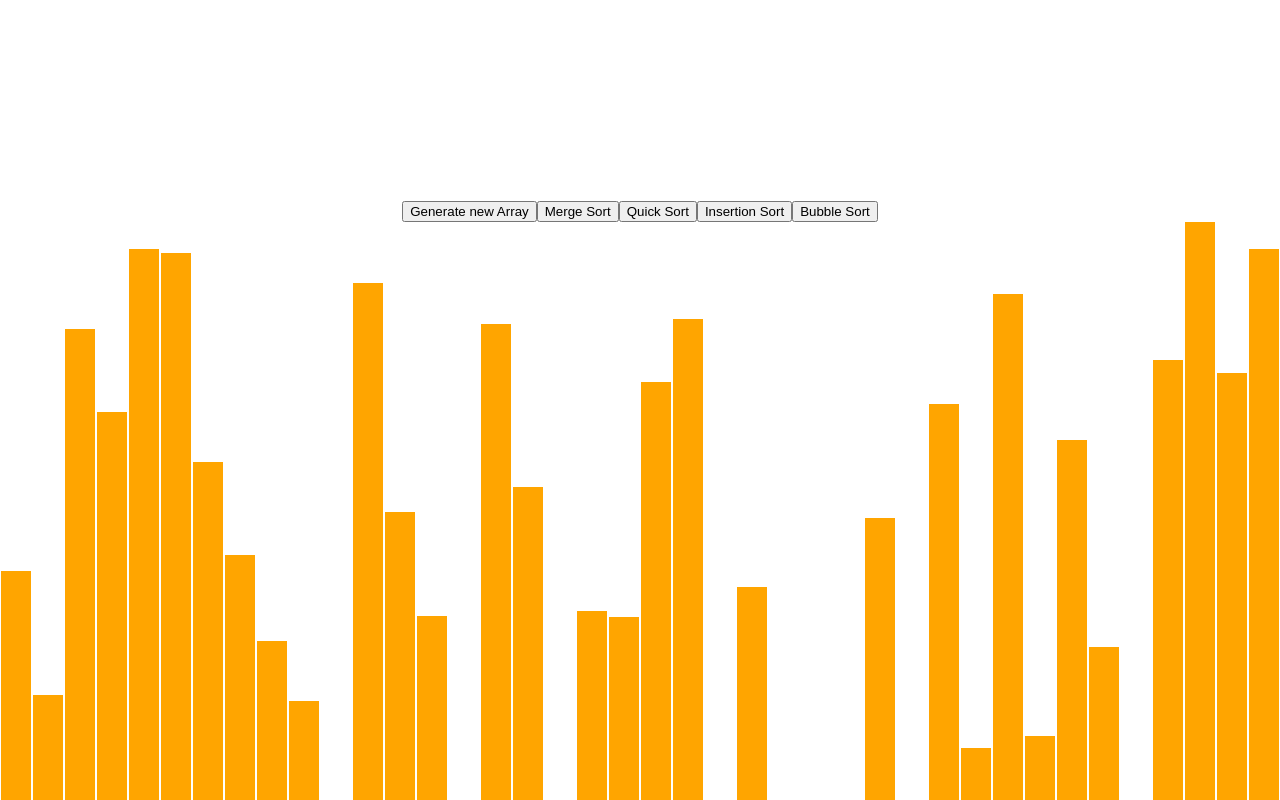
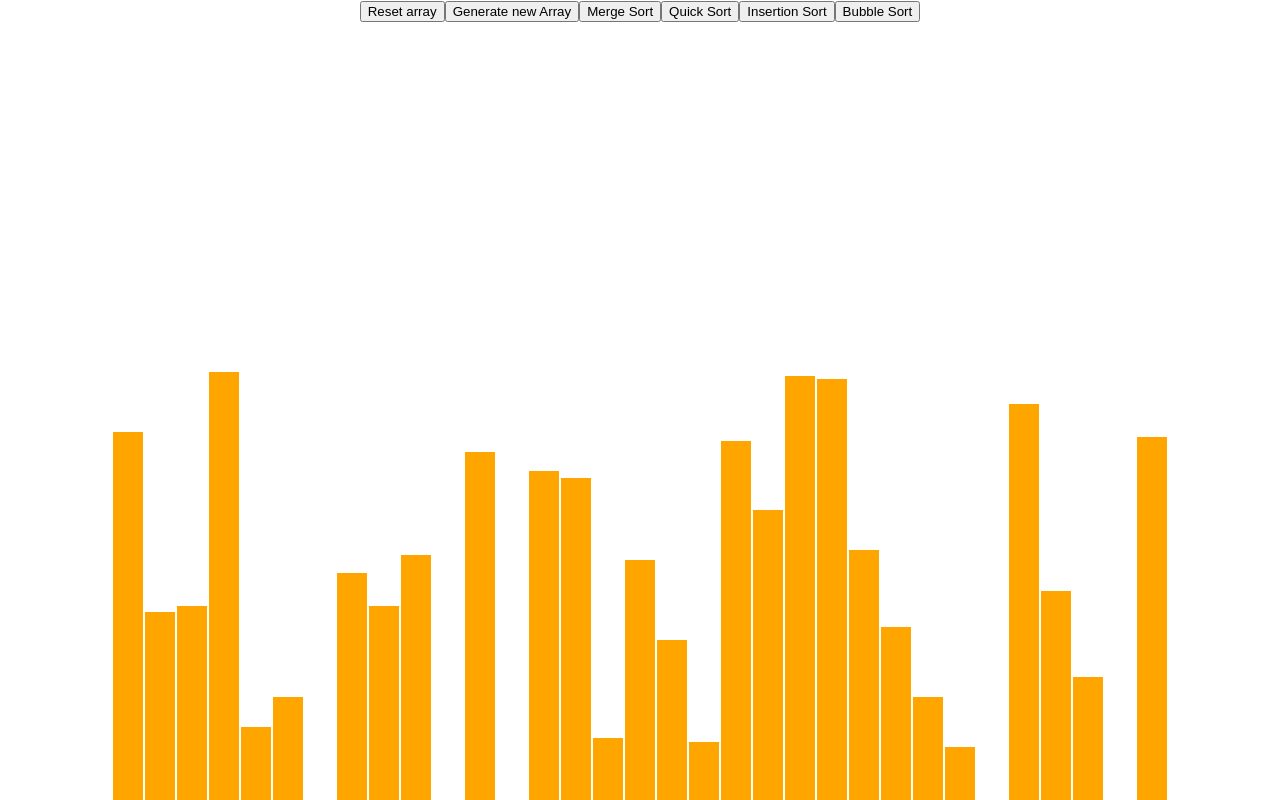
Before and after one commit to waitingonalice/Visual-Algo, a React (Create React App) app: page / in a window 1280 px wide. Shown: the top 800 px of the page. Built offline with nearby package versions, Linux system fonts and the light colour scheme.

Commit message:
some fixes regarding styling

```diff
--- a/src/SortingAlgorithms/bubbleSortAlgo.js
+++ b/src/SortingAlgorithms/bubbleSortAlgo.js
@@ -10,26 +10,28 @@ export function getBubbleSortAnimations(array){
 
 function bubbleSort(start,array,animations){
     let i = start;
-    let sorted;
+    let j = array.length-1;
+    let sorted = false;
     let round = 0;
-        do{
-            sorted = false;
-            for(let comparingElement = i; comparingElement < array.length-1-round; comparingElement++){
+    while(!sorted){
+        sorted = true;
+        for(let comparingElement = i; comparingElement < j-round; comparingElement++){
             animations.push([comparingElement, comparingElement+1,true]);
             animations.push([comparingElement, comparingElement+1,true]);
+
             if(array[comparingElement]>array[comparingElement+1]){
-                    animations.push([comparingElement, array[comparingElement+1],false]);
-                    animations.push([comparingElement+1, array[comparingElement],false]);
+                animations.push([comparingElement, array[comparingElement+1]]);
+                animations.push([comparingElement+1, array[comparingElement]]);
                 let temp = array[comparingElement];
                 array[comparingElement] = array[comparingElement+1];
                 array[comparingElement+1] = temp;
-                     sorted = true;
+                sorted = false;
+            }
 
         }
 
-            }round++;
+        animations.push([j-round]);
 
-
-        }while(sorted);
-
+        round++;
     }
+}
--- a/src/SortingVisualizer/SortingVisual.jsx
+++ b/src/SortingVisualizer/SortingVisual.jsx
@@ -4,9 +4,7 @@ import './SortingVisualizer.css';
 import { getMergeSortAnimations } from '../SortingAlgorithms/mergeSortAlgo.js';
 import { getBubbleSortAnimations } from '../SortingAlgorithms/bubbleSortAlgo';
 
-const animationSpeedMs =20;
-
-const numberOfArrayBars = 50;
+const animationSpeedMs =10;
 
 const primaryColor = "orange";
 
@@ -29,7 +27,7 @@ function GenerateNewArray(){
                 const [barOneIdx, barTwoIdx] = animations[i];
                 const barOneStyle = arrayBars[barOneIdx].style;
                 const barTwoStyle = arrayBars[barTwoIdx].style;
-                const color = i%3 === 0 ? secondaryColor : primaryColor;
+                const color = i%3 === 0 ? primaryColor : secondaryColor;
                 setTimeout(() => {
                     barOneStyle.backgroundColor = color;
                     barTwoStyle.backgroundColor = color;
@@ -51,7 +49,7 @@ function GenerateNewArray(){
                     const [barOneIdx, barTwoIdx] = animations[i];
                     const barOneStyle = arrayBars[barOneIdx].style;
                     const barTwoStyle = arrayBars[barTwoIdx].style;
-                    const color = i%2 === 0 ? secondaryColor : primaryColor;
+                    const color = i%2 === 0 ? primaryColor : secondaryColor;
                     setTimeout(() => {
                         barOneStyle.backgroundColor = color;
                         barTwoStyle.backgroundColor = color;
@@ -68,19 +66,24 @@ function GenerateNewArray(){
         const handleReset = () => {
             console.log('reset')
             setArray(randomArray());
+        }
 
+        const refreshPage = () => {
+            window.location.reload(true);
         }
 
     return(
         <div>
+
             <div className = "array-container">
-                <div className='buttons'>
+            <div className="buttons">
+                <button onClick = {() => refreshPage()}>Reset array</button>
                 <button onClick = {() => handleReset()}>Generate new Array</button>
                 <button onClick = {() => handleMergeSort()}>Merge Sort</button>
                 <button>Quick Sort</button>
                 <button>Insertion Sort</button>
                 <button onClick = {() => handleBubbleSort()}>Bubble Sort</button>
-                </div>
+            </div>
                 {array.map((value, idx) => (
                     <div className = "array-bar"
                     key={idx}
@@ -97,8 +100,8 @@ function GenerateNewArray(){
 
 const randomArray = () => {
     const array = [];
-    for(let i = 0; i<numberOfArrayBars; i++){
-        array.push(randomIntFromInterval(5,730));
+    for(let i = 0; i<(window.innerWidth-300)/30; i++){
+        array.push(randomIntFromInterval(5,600));
     }
     return array;
 }
--- a/src/SortingVisualizer/SortingVisualizer.css
+++ b/src/SortingVisualizer/SortingVisualizer.css
@@ -1,9 +1,10 @@
 .array-container {
   position: relative;
-  top:200px;
 }
 
 .array-bar {
+  position: relative;
+  top: 350px;
   display: inline-block;
   width: 30px;
   margin: 0px 1px;
```
Lines whose indentation alone changed are shown as unchanged.
